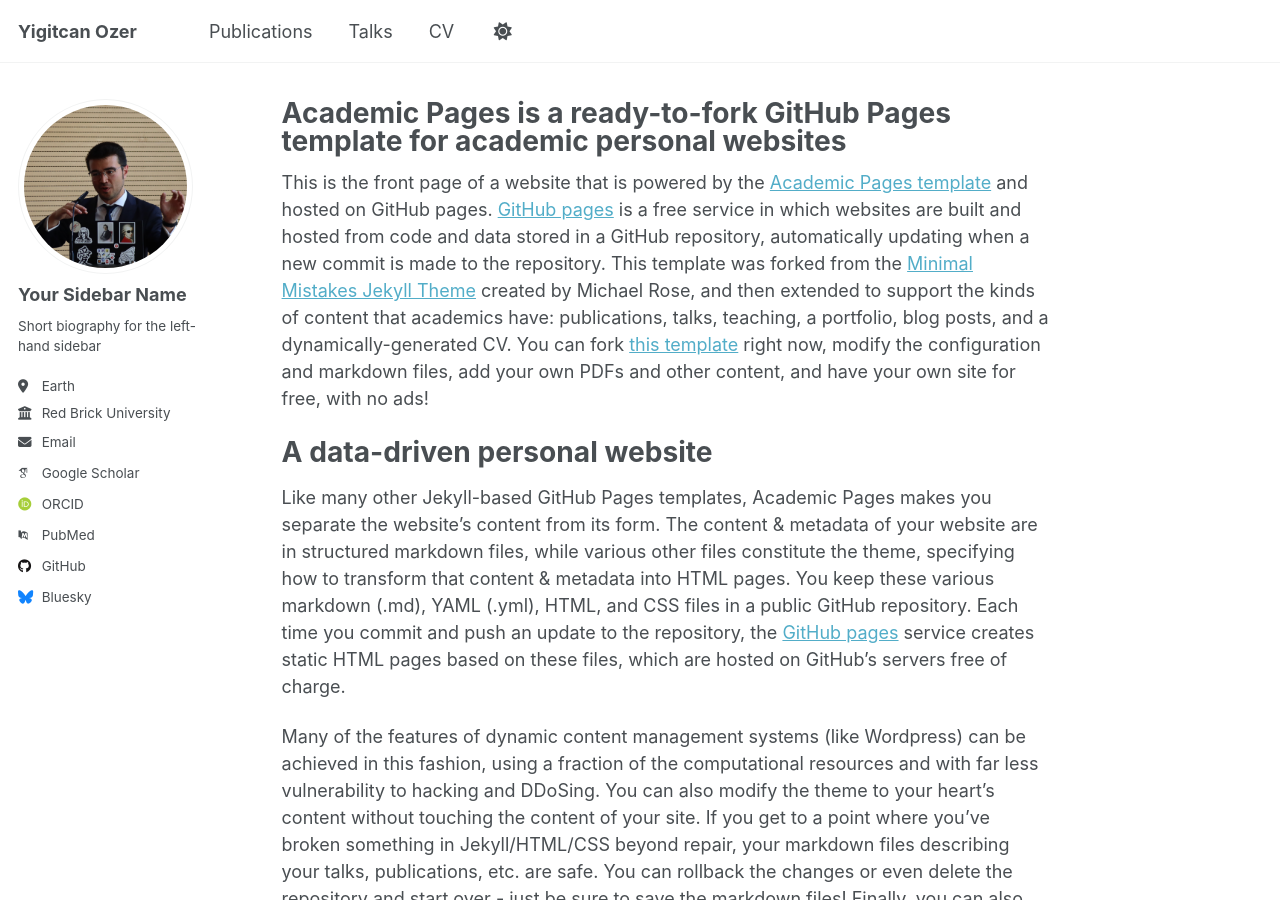
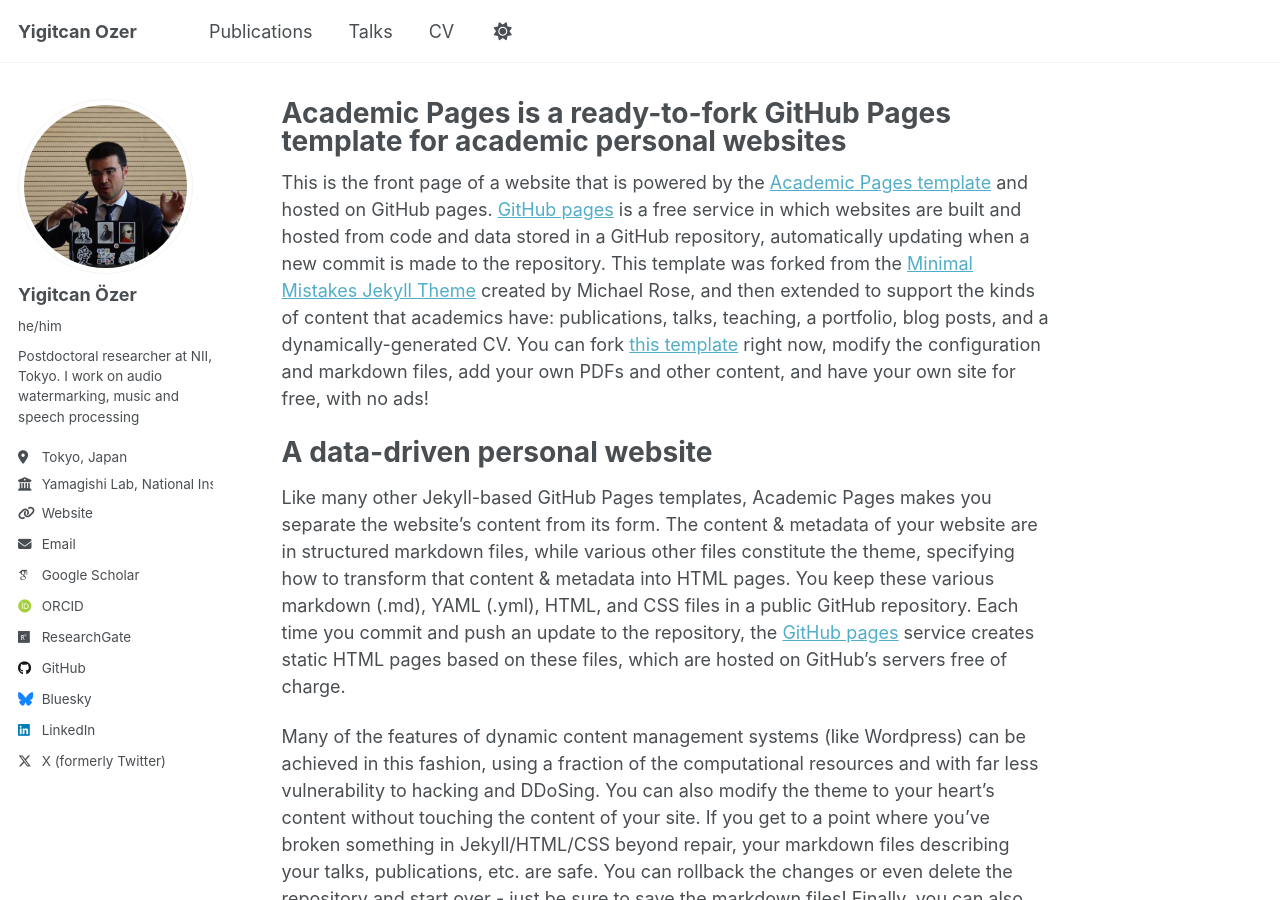
Before and after one commit to yiitozer/yiitozer.github.io, a Jekyll site: the page built from _pages/about.md, in a window 1280 px wide and 900 px high. Built offline with Jekyll 4.4.1, drawn with Linux system fonts in a browser that asks for light colours; some web fonts are replaced.

Commit message:
some corrections

```diff
--- a/_config.yml
+++ b/_config.yml
@@ -23,29 +23,29 @@
 author:
   # Biographic information
   avatar           : "profile.jpg"
-  name             : "Your Sidebar Name"
-  pronouns         : # example: "she/her"
-  bio              : "Short biography for the left-hand sidebar"
-  location         : "Earth"
-  employer         : "Red Brick University"
-  uri              : # URL
-  email            : "none@example.org"
+  name             : "Yigitcan Özer"
+  pronouns         : "he/him"
+  bio              : "Postdoctoral researcher at NII, Tokyo. I work on audio watermarking, music and speech processing"
+  location         : "Tokyo, Japan"
+  employer         : "Yamagishi Lab, National Institute of Informatics (NII)"
+  uri              : "https://yamagishilab.jp/"
+  email            : "yiitozer@nii.ac.jp"
 
   # Academic websites
   arxiv            : # URL - Update with the correct link to your profile
-  googlescholar    : "https://scholar.google.com/citations?user=PS_CX0AAAAAJ"
+  googlescholar    : "https://scholar.google.com/citations?user=UtelSt8AAAAJ"
   impactstory      : # URL
-  orcid            : "http://orcid.org/yourorcidurl"
+  orcid            : "https://orcid.org/0000-0003-2235-8655"
   semantic         : # URL
-  pubmed           : "https://www.ncbi.nlm.nih.gov/pubmed/?term=john+snow"
-  researchgate     : # URL
+  pubmed           : # URL
+  researchgate     : "https://www.researchgate.net/profile/Yigitcan-Oezer"
   scopus           : # URL
 
   # Repositories and software development
   bitbucket        : # Username - Update with your username on the site
   codepen          : # Username
   dribbble         : # Username
-  github           : "academicpages"
+  github           : "yiitozer"
   kaggle           : # Username
   stackoverflow    : # User number or user number and name (i.e., use "1" or "1/jeff-atwood")
 
@@ -59,7 +59,7 @@
   keybase          : # Username
   instagram        : # Username
   lastfm           : # Username
-  linkedin         : # Username
+  linkedin         : https://www.linkedin.com/in/yiitozer/
   mastodon         : # URL
   medium           : # URL
   pinterest        : # Username
@@ -67,7 +67,7 @@
   steam            : # Username
   telegram         : # URL
   tumblr           : # Username
-  twitter          : # Username for X / Twitter
+  twitter          : yiit_ozer_
   vine             : # Username
   weibo            : # Username
   wikipedia        : # Username
@@ -77,8 +77,6 @@
 
 # Publication Category - The following the list of publication categories and their headings
 publication_category:
-  books:
-    title: 'Books'
   manuscripts:
     title: 'Journal Articles'
   conferences:
```
